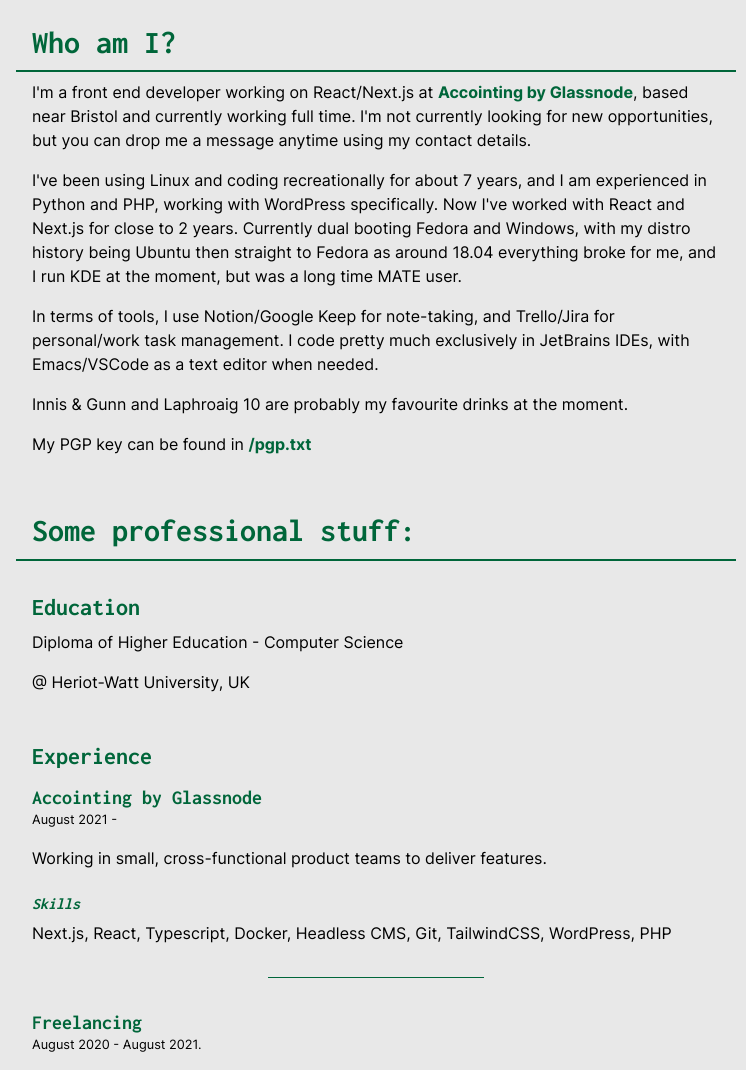
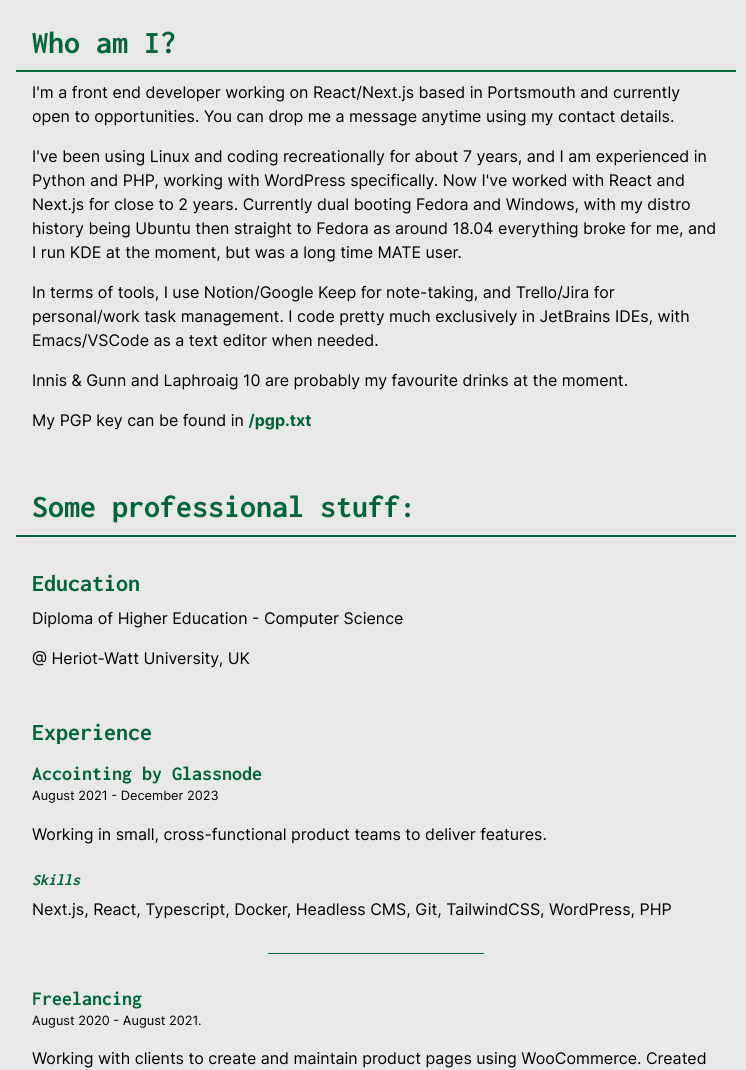
Before and after one commit to jamesleedev/homepage, a PHP site: page / in a window 1280 px wide. Shown: the part 80-1150 px from the top of the page, without its empty margins (264-1010 px from the left). Run offline with PHP 8.4, Linux system fonts and the light colour scheme.

Commit message:
chore: remove Accointing related stuff

```diff
--- a/public/index.php
+++ b/public/index.php
@@ -1,6 +1,6 @@
 <?php
     $title = "Home | jamesl.dev";
-    $description = "You've reached the home of James - Junior Software Developer at Accointing by Glassnode, coding in WordPress, React and Next.js, and studied some Computer Science at Heriot-Watt University, UK.";
+    $description = "You've reached the home of James - I do stuff in WordPress, React and Next.js, and studied some Computer Science at Heriot-Watt University, UK.";
     $fullUrl = "https://www.jamesl.dev";
 
     require '../src/utils/include_args.php';
@@ -29,7 +29,7 @@
     <section class="content">
         <h1>Who am I?</h1>
         <p>
-            I'm a front end developer working on React/Next.js at <a href="https://www.accointing.com" target="_blank" rel="nofollow noreferrer">Accointing by Glassnode</a>, based near Bristol and currently working full time. I'm not currently looking for new opportunities, but you can drop me a message anytime using my contact details.
+            I'm a front end developer working on React/Next.js based in Portsmouth and currently open to opportunities. You can drop me a message anytime using my contact details.
         </p>
         <p>
             I've been using Linux and coding recreationally for about 7 years, and I am experienced in Python and PHP, working with WordPress specifically. Now I've worked with React and Next.js for close to 2 years.
@@ -57,7 +57,7 @@
         <h3>Experience</h3>
         <header>
             <h4>Accointing by Glassnode</h4>
-            <p>August 2021 - </p>
+            <p>August 2021 - December 2023</p>
         </header>
         <p>Working in small, cross-functional product teams to deliver features.</p>
         <h5>Skills</h5>
```
Also changed, not shown: public/projects.php (+2 -5 lines).
